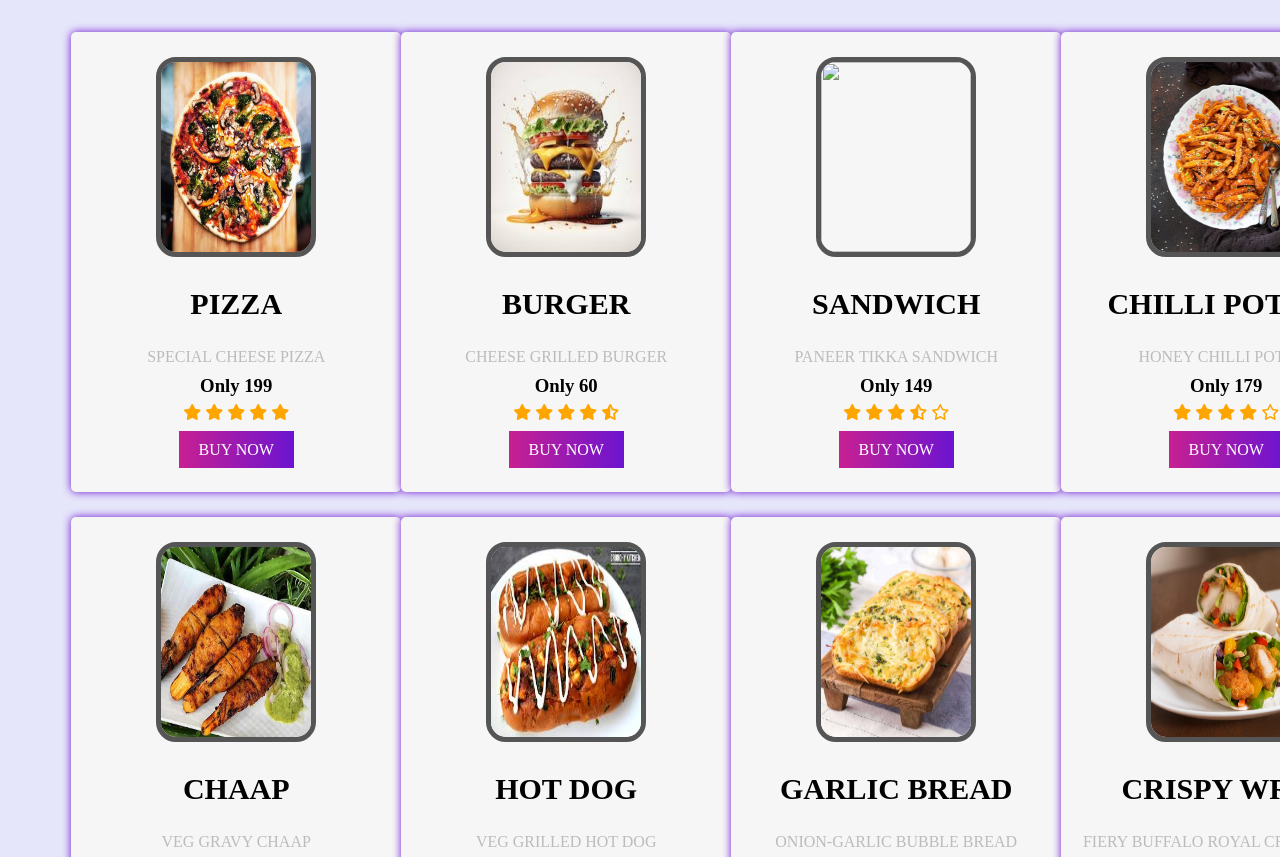
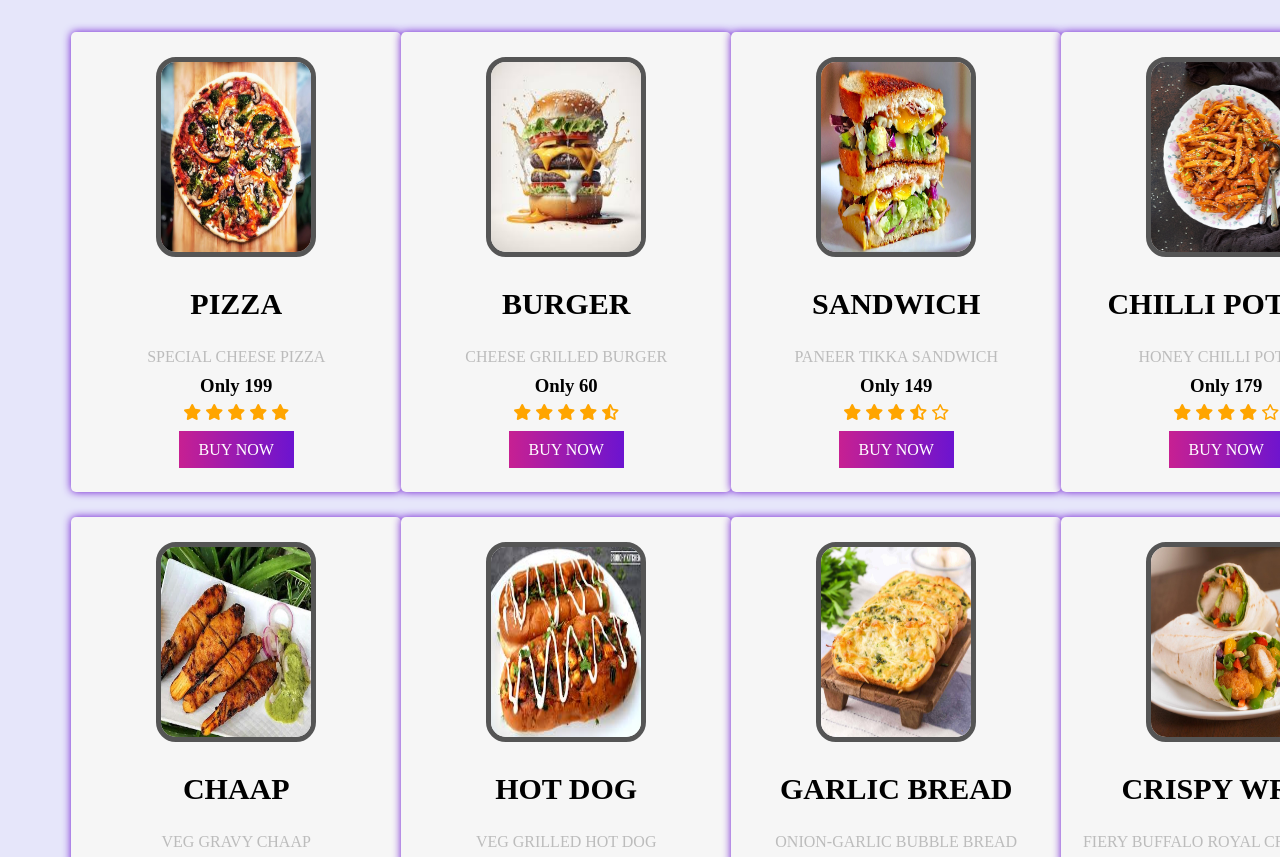
Before and after one commit to Rahul30391/Rahul-, a plain HTML site: page index.html in a window 1280 px wide. Shown: the part 1131-1988 px from the top of the page. Drawn offline with Linux system fonts and the light colour scheme.

Commit message:
Add files via upload

```diff
--- a/index.html
+++ b/index.html
@@ -161,7 +161,7 @@
                 </div>
 
                 <div class="image">
-                    <img src="Sandwich.jpg" height="190px">
+                    <img src="Sandwich.webp" height="190px">
                 </div>
 
                 <div class="products_text">
```
Also changed, not shown: Sandwich.webp (added).
